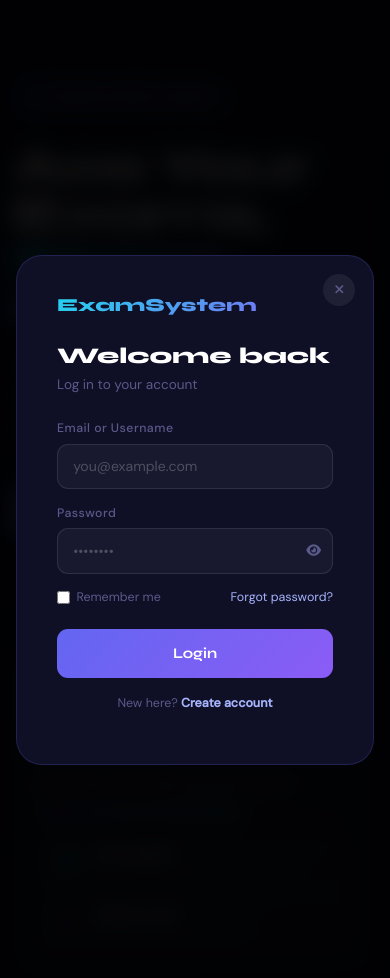
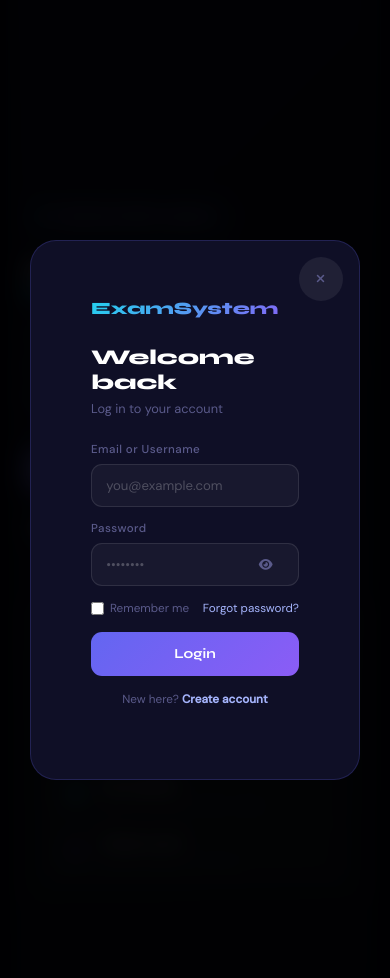
Before and after one commit to ayangbileramadan-boop/examproject, a Django app: page / in a window 390 px wide, after a click on "Login". Shown: the part 790-1768 px from the top of the page. Run offline with Django 4.2, Linux system fonts and the light colour scheme.

Commit message:
Fix 500 error: load static + DEBUG=True local + mobile CSS complete

```diff
--- a/examproject/settings.py
+++ b/examproject/settings.py
@@ -6,7 +6,7 @@ from decouple import config
 BASE_DIR = Path(__file__).resolve().parent.parent
 
 SECRET_KEY = 'django-insecure-change-this-in-production-examproject-2026'
-DEBUG = False
+DEBUG = True
 ALLOWED_HOSTS = ['*']
 
 INSTALLED_APPS = [
--- /dev/null
+++ b/static/css/mobile.css
@@ -0,0 +1,120 @@
+/* Mobile-First CSS Enhancements - ExamSystem */
+
+/* Mobile-first base improvements */
+* {
+    -webkit-tap-highlight-color: transparent;
+    -webkit-touch-callout: none;
+    -webkit-user-select: none;
+    user-select: none;
+}
+@media (pointer: fine) { * { user-select: auto; } }
+
+html {
+    font-size: 16px;
+    line-height: 1.5;
+    overflow-x: hidden; /* Prevent horizontal scroll */
+    scroll-snap-type: y mandatory;
+    -webkit-overflow-scrolling: touch;
+}
+
+@media (max-width: 480px) { html { font-size: 15px; } }
+@media (max-width: 360px) { html { font-size: 14px; } }
+
+/* Touch targets: min 44px */
+.icon-btn, button, [class*="btn"], .nav-item-link, .qa-btn {
+    min-height: 44px !important;
+    min-width: 44px !important;
+    padding: .7rem !important;
+    display: flex !important;
+    align-items: center !important;
+    justify-content: center !important;
+}
+
+@media (hover: none), (pointer: coarse) {
+    .icon-btn:active, button:active, .nav-item-link:active {
+        transform: scale(0.96) !important;
+        transition: transform .1s !important;
+    }
+}
+
+/* Safe area insets for notch/rounded corners */
+@supports (padding: max(0px)) {
+    body {
+        padding-left: max(env(safe-area-inset-left), 0.75rem);
+        padding-right: max(env(safe-area-inset-right), 0.75rem);
+        padding-top: max(env(safe-area-inset-top), 0);
+        padding-bottom: env(safe-area-inset-bottom);
+    }
+}
+
+/* Enhanced media queries - progressive stacking */
+@media (max-width: 1200px) {
+    .stat-grid, .main-grid { grid-template-columns: repeat(2, 1fr) !important; gap: 0.75rem; }
+}
+
+@media (max-width: 992px) {
+    .stat-grid { grid-template-columns: 1fr 1fr !important; }
+    .quick-grid { grid-template-columns: 1fr !important; }
+    .page-content { padding: 1rem !important; }
+}
+
+@media (max-width: 768px) {
+    .sidebar { transform: translateX(-100%) !important; }
+    .sidebar.open { transform: translateX(0) !important; }
+    .main { margin-left: 0 !important; }
+    .mobile-bar {
+        padding: 1rem !important;
+        min-height: 56px;
+        backdrop-filter: blur(20px);
+    }
+    .layout { flex-direction: column; }
+    .topbar { display: none !important; }
+    .welcome-banner {
+        flex-direction: column !important;
+        text-align: center !important;
+        padding: 1.25rem !important;
+        gap: 1rem !important;
+    }
+    .section-header {
+        flex-direction: column !important;
+        align-items: flex-start !important;
+        gap: 0.5rem !important;
+        padding: 1rem !important;
+    }
+    .user-row, .exam-row, .stu-item, .result-item, .act-item {
+        flex-direction: column !important;
+        align-items: flex-start !important;
+        gap: 0.75rem !important;
+        padding: 1rem !important;
+    }
+    .quick-actions, .tab-nav { flex-direction: column !important; gap: 0.5rem !important; }
+}
+
+@media (max-width: 576px) {
+    .stat-card { padding: 1rem !important; }
+    h1, h2 { font-size: 1.4rem !important; }
+    .page-content { padding: 0.75rem !important; }
+    .modal-box { margin: 1rem; padding: 1.5rem !important; }
+    .form-row { grid-template-columns: 1fr !important; }
+}
+
+@media (max-width: 360px) {
+    .topbar, .mobile-bar { padding-left: 0.75rem !important; padding-right: 0.75rem !important; }
+    .nav-item-link { padding: 1rem 0.75rem !important; }
+}
+
+/* Focus visible for accessibility */
+@media (pointer: fine) {
+    *:focus-visible { outline: 2px solid var(--indigo); outline-offset: 2px; }
+}
+
+/* Loading states & smooth scrolling */
+html { scroll-behavior: smooth; }
+.loading { opacity: 0.6; pointer-events: none; }
+
+/* Print styles */
+@media print {
+    .sidebar, .topbar, .mobile-bar { display: none !important; }
+    body { background: white !important; color: black !important; }
+    .glass-card { box-shadow: none !important; border: 1px solid #ccc !important; }
+}
--- a/templates/base.html
+++ b/templates/base.html
@@ -3,10 +3,12 @@
 <head>
     <meta charset="UTF-8">
     <meta name="viewport" content="width=device-width, initial-scale=1.0">
-    <title>{% block title %}ExamSystem{% endblock %}</title>
+{% load static %}
+{% block title %}ExamSystem{% endblock %}
     <link href="https://cdn.jsdelivr.net/npm/bootstrap@5.3.3/dist/css/bootstrap.min.css" rel="stylesheet">
     <link rel="stylesheet" href="https://cdnjs.cloudflare.com/ajax/libs/font-awesome/6.5.0/css/all.min.css">
     <link href="https://fonts.googleapis.com/css2?family=Syne:wght@400;600;700;800&family=DM+Sans:wght@300;400;500&display=swap" rel="stylesheet">
+    <link rel="stylesheet" href="{% static 'css/mobile.css' %}">
 <style>
         :root {
             --bg: #07071a; --sidebar-bg: #0b0b20; --sidebar-w: 260px;
```
Also changed, not shown: TODO.md (+14 -8 lines), templates/admin_dashboard.html (+0 -20 lines), templates/instructor_dashboard.html (+1 -10 lines), templates/student_dashboard.html (+1 -11 lines).
